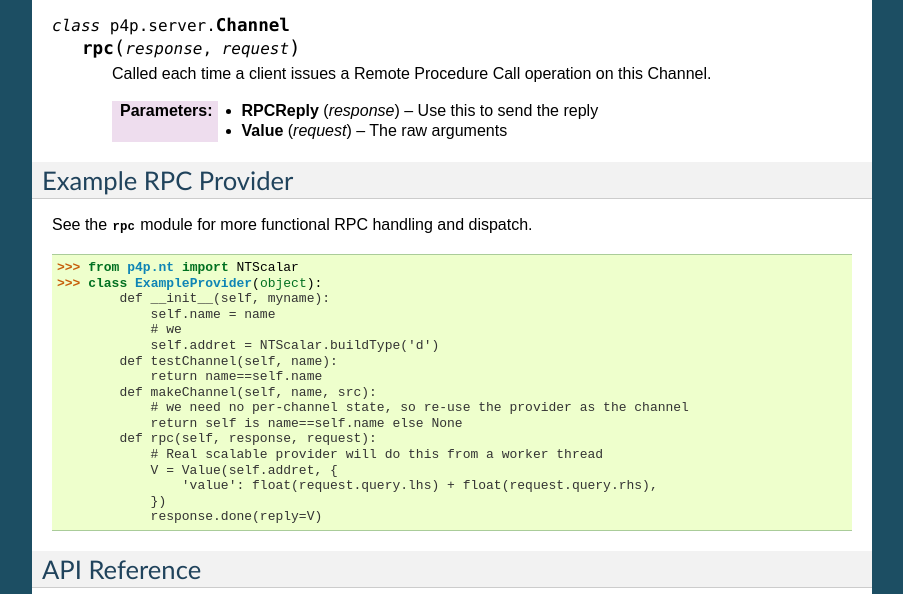
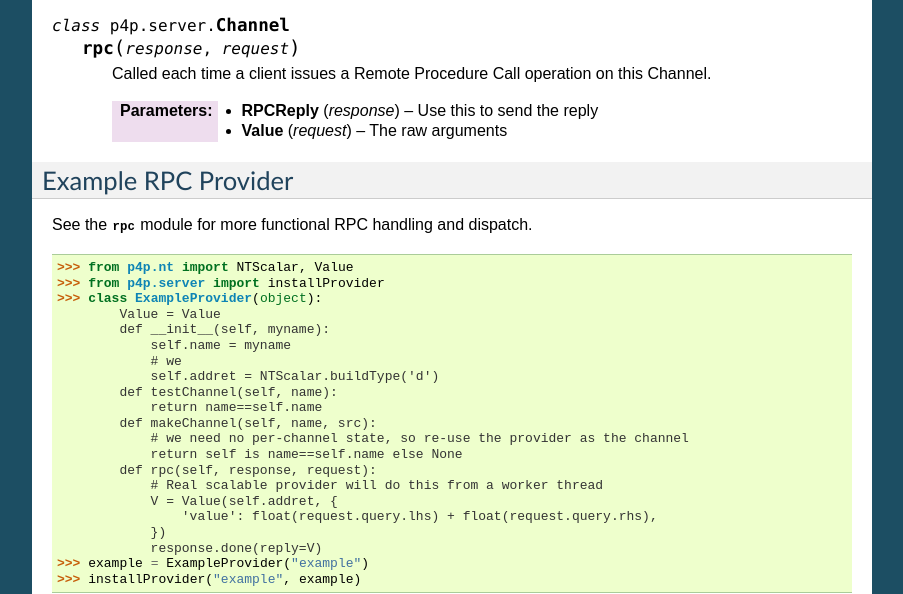
Before and after one commit to epics-base/p4p, a Sphinx documentation site: the page built from documentation/server.rst, in a window 1280 px wide and 900 px high, scrolled down 529 px, cut to the strip 0-594 px from the top of the window. Shown: the whole strip, without its empty margins (198-1101 px from the left). Built offline with Sphinx 7.4.7, drawn with Linux system fonts in a browser that asks for light colours.

Commit message:
Server provider example fixes to make it work

```diff
--- a/documentation/server.rst
+++ b/documentation/server.rst
@@ -47,10 +47,12 @@ Example RPC Provider
 
 See the :py:mod:`rpc` module for more functional RPC handling and dispatch.
 
->>> from p4p.nt import NTScalar
+>>> from p4p.nt import NTScalar, Value
+>>> from p4p.server import installProvider
 >>> class ExampleProvider(object):
+        Value = Value
         def __init__(self, myname):
-            self.name = name
+            self.name = myname
             # we
             self.addret = NTScalar.buildType('d')
         def testChannel(self, name):
@@ -64,6 +66,8 @@ See the :py:mod:`rpc` module for more functional RPC handling and dispatch.
                 'value': float(request.query.lhs) + float(request.query.rhs),
             })
             response.done(reply=V)
+>>> example = ExampleProvider("example")
+>>> installProvider("example", example)
 
 API Reference
 -------------
```
